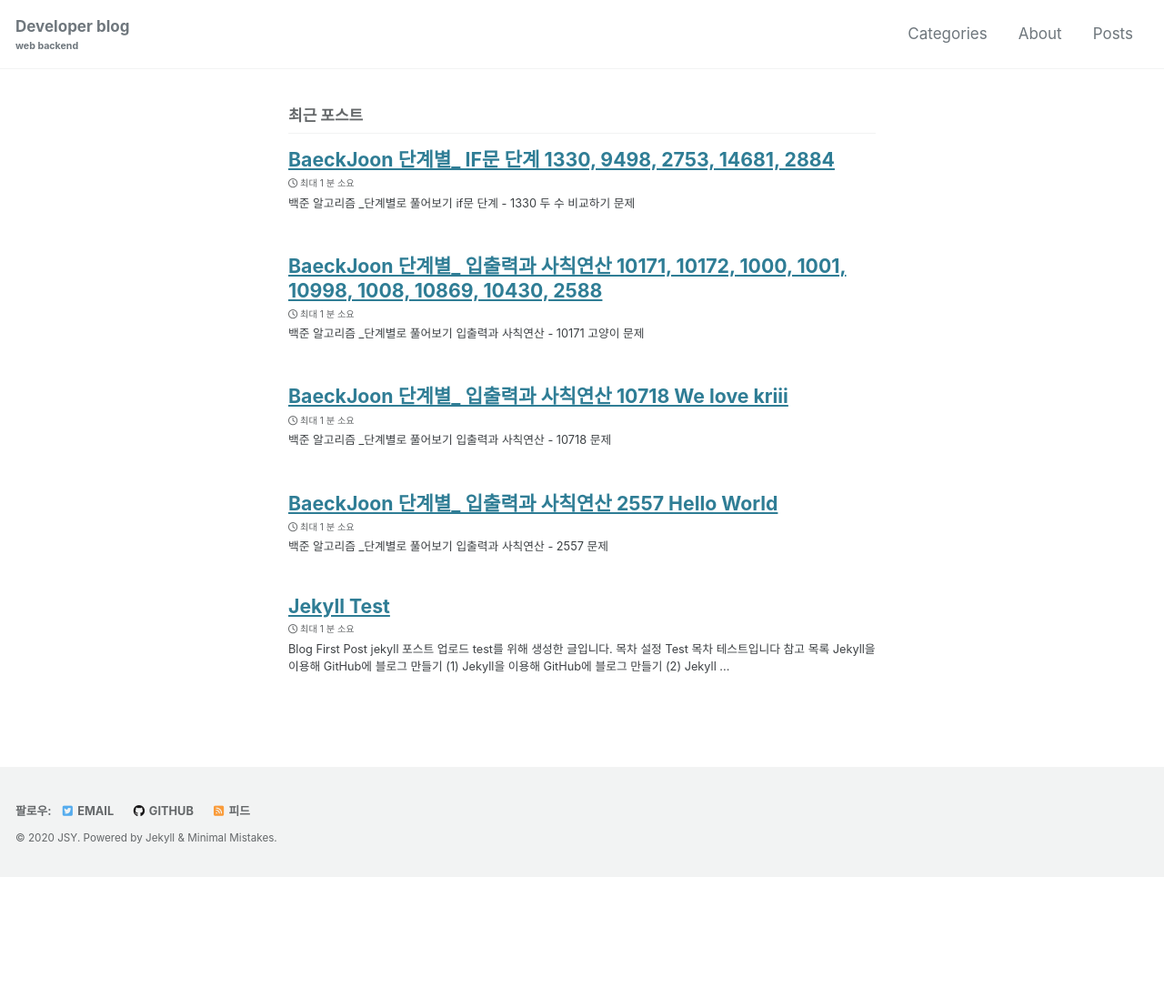
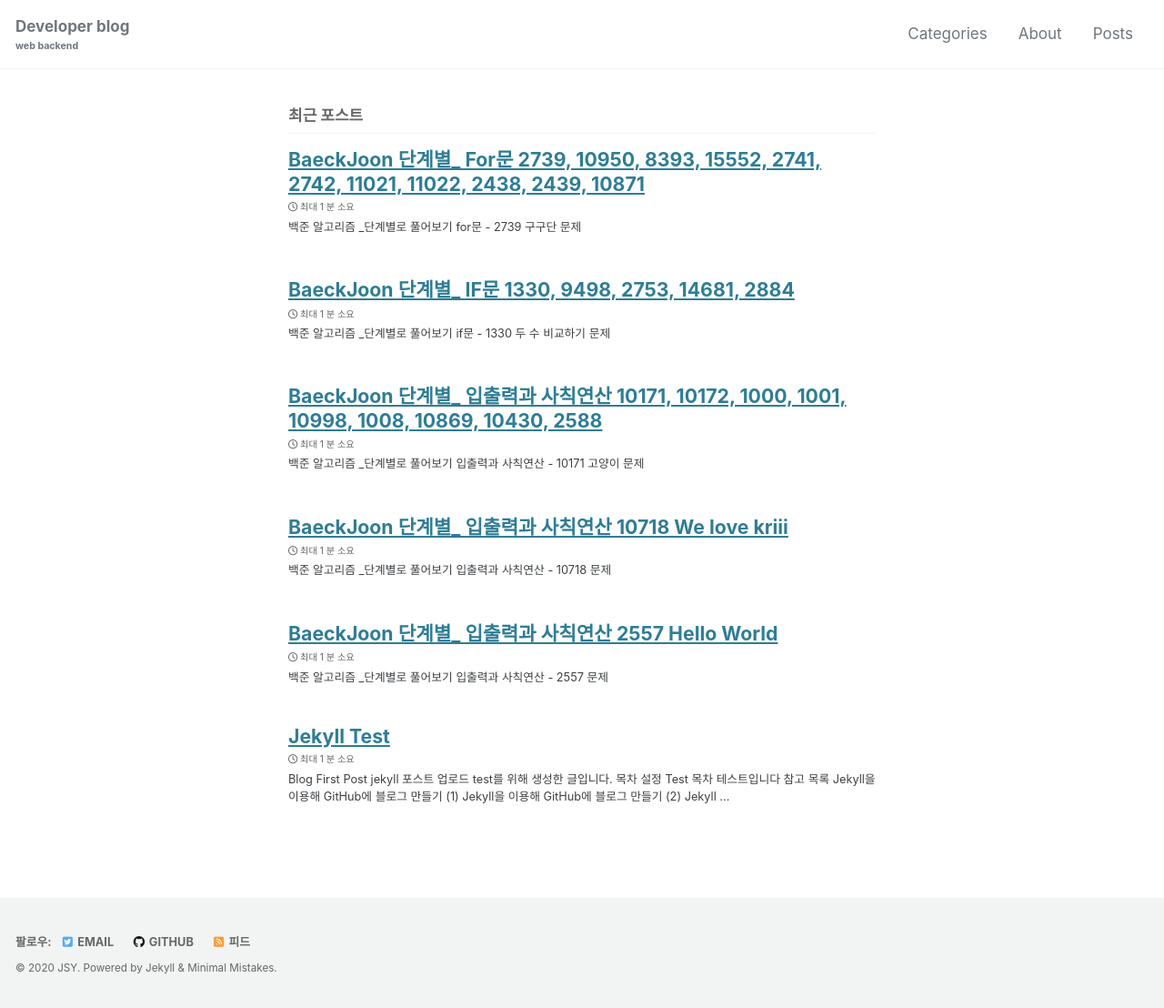
Before and after one commit to seoJang/seojang.github.io, a Jekyll site: the page built from index.markdown, in a window 1280 px wide. Shown: the whole page at 91% size. Built offline with Jekyll 4.4.1, drawn with Linux system fonts in a browser that asks for light colours; cached includes are drawn as plain includes; nearby versions of some CDN libraries; the list of posts is cut into pages by our own code; before the commit the page ends 964 px from its top, so only the background shows below that.

Commit message:
git blog 0703 AlBJstep5 임시저장

```diff
--- a/_posts/2020-07-03-AlBJstep04.markdown
+++ b/_posts/2020-07-03-AlBJstep04.markdown
@@ -1,6 +1,6 @@
 ---
 layout: single
-title: "BaeckJoon 단계별_ IF문 단계 1330, 9498, 2753, 14681, 2884"
+title: "BaeckJoon 단계별_ IF문 1330, 9498, 2753, 14681, 2884"
 read_time: true
 categories:
  - BaeckJoon
@@ -13,7 +13,7 @@ toc_sticky: true
 toc_label: 목차
 ---
 ## 백준 알고리즘 _단계별로 풀어보기
-### if문 단계
+### if문
 ### - 1330 두 수 비교하기 문제
 ![image](https://user-images.githubusercontent.com/66898243/86426042-a4856f00-bd21-11ea-9996-2c459651eb9b.png)
 
--- /dev/null
+++ b/_posts/2020-07-03-AlBJstep05.markdown
@@ -0,0 +1,94 @@
+---
+layout: single
+title: "BaeckJoon 단계별_ For문 2739, 10950, 8393, 15552, 2741, 2742, 11021, 11022, 2438, 2439, 10871"
+read_time: true
+categories:
+ - BaeckJoon
+tags:
+ - Algorithm
+ - BaeckJoon
+last_modified_at: '2020-07-03 17:21:00 +0800'
+toc: true
+toc_sticky: true
+toc_label: 목차
+---
+## 백준 알고리즘 _단계별로 풀어보기
+### for문
+### - 2739 구구단 문제
+![image](https://user-images.githubusercontent.com/66898243/86443901-e2e35400-bd4a-11ea-9ea7-2b4c5da05ef7.png)
+
+#### 코드
+>  ![image](https://user-images.githubusercontent.com/66898243/86449601-62752100-bd53-11ea-810f-2a4dc69b2e6b.png)
+
+***
+### - 10950 A + B - 3 문제
+![image](https://user-images.githubusercontent.com/66898243/86443995-08705d80-bd4b-11ea-961b-c286d4512816.png)
+
+#### 코드1(if방식)
+>  ![image](https://user-images.githubusercontent.com/66898243/86450854-1c20c180-bd55-11ea-82fb-cc90877cb8a5.png)
+
+***
+### - 8393 합 문제
+![image](https://user-images.githubusercontent.com/66898243/86444050-23db6880-bd4b-11ea-8bb0-e3e8f66eb2e6.png)
+
+#### 코드
+>
+
+***
+### - 15552 빠른 A + B 문제
+![image](https://user-images.githubusercontent.com/66898243/86444176-5a18e800-bd4b-11ea-8b8a-7ce4c0d53c86.png)
+
+#### 코드
+>
+
+***
+### - 2741 N 찍기 문제
+![image](https://user-images.githubusercontent.com/66898243/86444218-67ce6d80-bd4b-11ea-918d-8af09f0b1c96.png)
+
+#### 코드 1 (Scanner)
+>
+
+***
+### - 2742 기찍 N 문제
+![image](https://user-images.githubusercontent.com/66898243/86444332-90566780-bd4b-11ea-841a-6b32ab9bc17f.png)
+
+#### 코드 1 (Scanner)
+>
+
+***
+### - 11021 A + B - 7 문제
+![image](https://user-images.githubusercontent.com/66898243/86444501-c72c7d80-bd4b-11ea-9626-6cf655038718.png)
+
+#### 코드 1 (Scanner)
+>
+
+***
+### - 11022 A + B - 8 문제
+![image](https://user-images.githubusercontent.com/66898243/86444593-e9260000-bd4b-11ea-9120-5362c778960d.png)
+
+#### 코드 1 (Scanner)
+>
+
+***
+### - 2438 별 찍기- 1 문제
+![image](https://user-images.githubusercontent.com/66898243/86444665-0d81dc80-bd4c-11ea-977c-c1551eaa7194.png)
+
+#### 코드 1 (Scanner)
+>
+
+***
+### - 2439 별 찍기- 2 문제
+![image](https://user-images.githubusercontent.com/66898243/86448723-1fff1480-bd52-11ea-9905-9776b291a2af.png)
+
+#### 코드 1 (Scanner)
+>
+
+***
+### - 10871 X보다 작은 수 문제
+![image](https://user-images.githubusercontent.com/66898243/86448723-1fff1480-bd52-11ea-9905-9776b291a2af.png)
+
+#### 코드 1 (Scanner)
+>
+
+#### - 참고 목록
+- https://www.acmicpc.net/problem/2557
```
